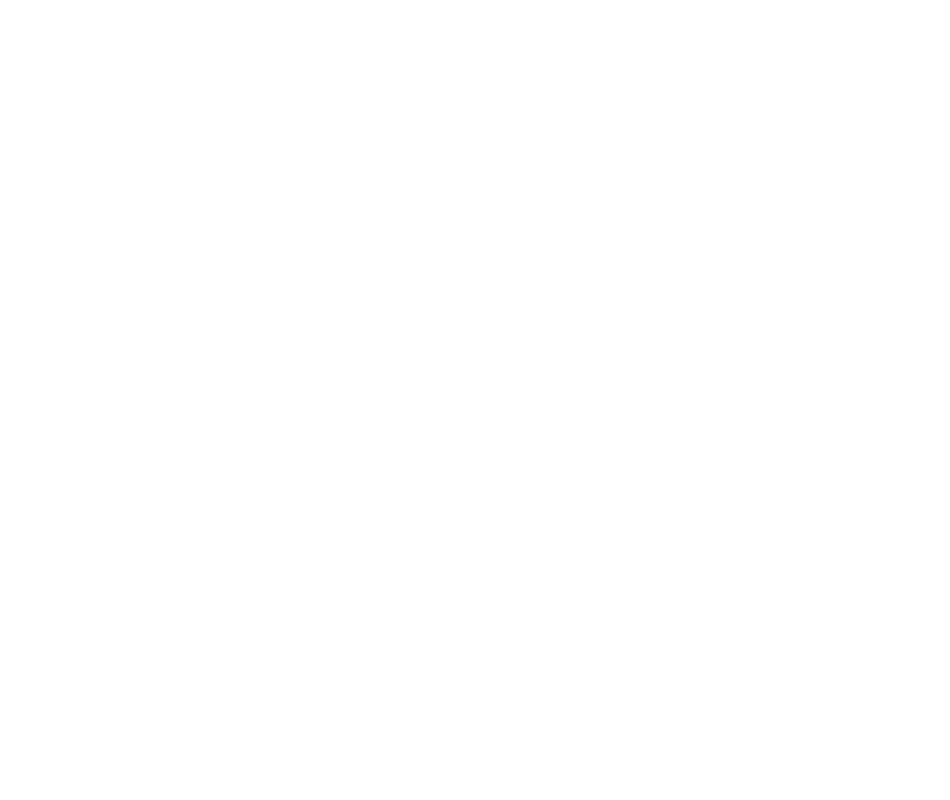
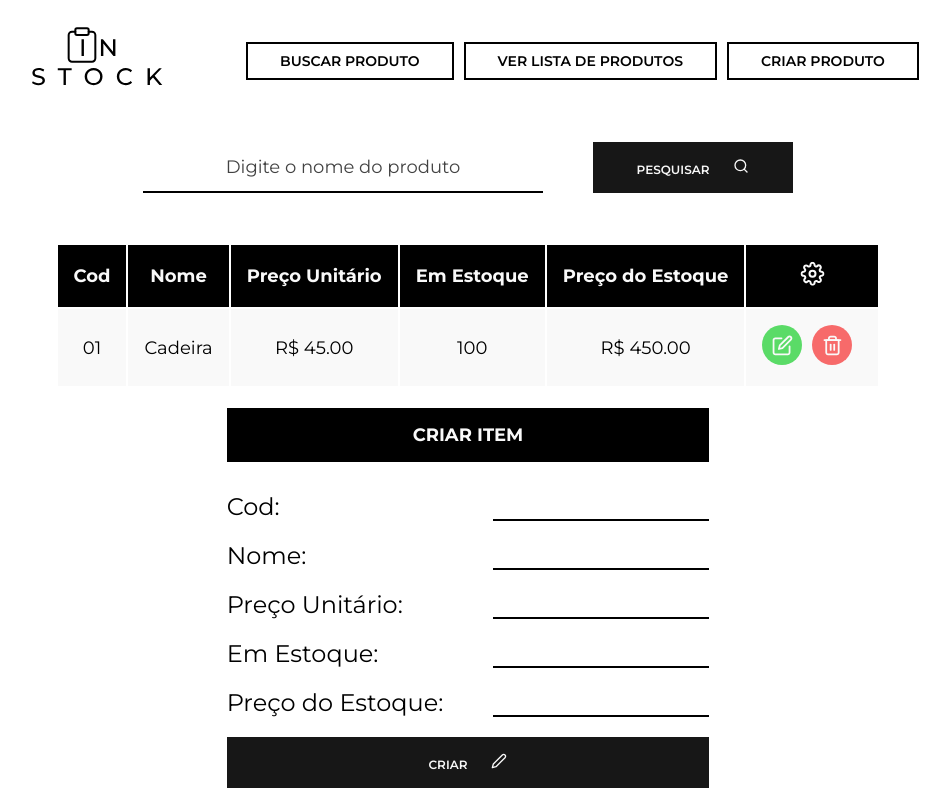
Before and after one commit to aline-borges/umhelp-test, a React (Create React App) app: page / in a window 1280 px wide. Shown: the whole page, without its empty margins (172-1122 px from the left). Built offline with nearby package versions, Linux system fonts and the light colour scheme.

Commit message:
(refactor): change the structure of the App component by adding the application components

```diff
--- a/src/App.js
+++ b/src/App.js
@@ -1,20 +1,24 @@
 import React from 'react'
+
+import './assets/styles/global-style.css'
+
+import Container from './components/atoms/container/index'
+import Header from './components/organisms/header/index'
+import Search from  './components/organisms/search/index'
+import Table from './components/organisms/table/index'
+import Product from './components/organisms/product/index'
+
+import './assets/styles/global-style.css'
 
 const App = () => {
   return (
     <>
-      <header></header>
-      <main>
-        <section>
-          <form></form>
-        </section>
-        <section>
-          <table></table>
-        </section>
-        <section>
-          <form></form>
-        </section>
-      </main>
+      <Container>
+        <Header />
+        <Search />
+        <Table />
+        <Product />
+      </Container>
     </>
   );
 }
```
